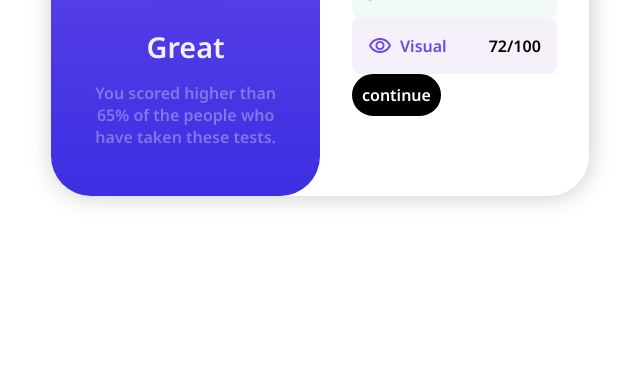
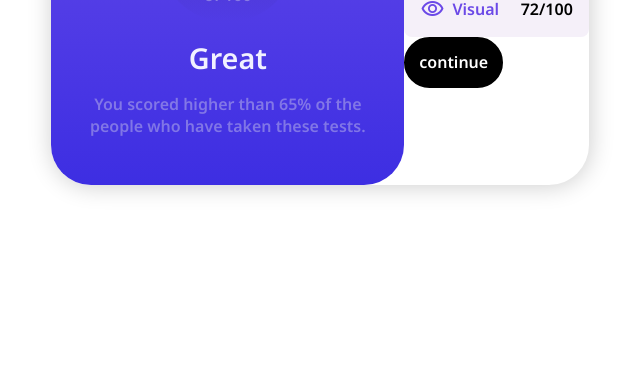
Before and after one commit to JoaquinRodriguez04/sumarry--challenge, a plain HTML site: page index.html in a window 1536 px wide. Shown: the part 415-800 px from the top of the page, without its empty margins (448-1088 px from the left). Drawn offline with nearby package versions, Linux system fonts and the light colour scheme.

Commit message:
se modifico el style.css

```diff
--- a/style.css
+++ b/style.css
@@ -170,7 +170,7 @@ body{
 
 
 .widjet-card-btn{
-    padding: .5em;
+    padding: .8em;
     background-color:#000000;
     color: #ffffff;
     font-size: 1em;
@@ -185,7 +185,7 @@ body{
 }
 
 /* medias queries */
-@media screen and (min-width:1000px) {
+@media screen and (min-width:1350px) {
     .widget-container{
         flex-direction: row;
         width: 35%;
@@ -200,7 +200,7 @@ body{
         text-align: center;
     }
 
-    .widgets-actions{
+    .widget-actions{
         flex: 1;
         padding: 3em 2em;
     }
```
